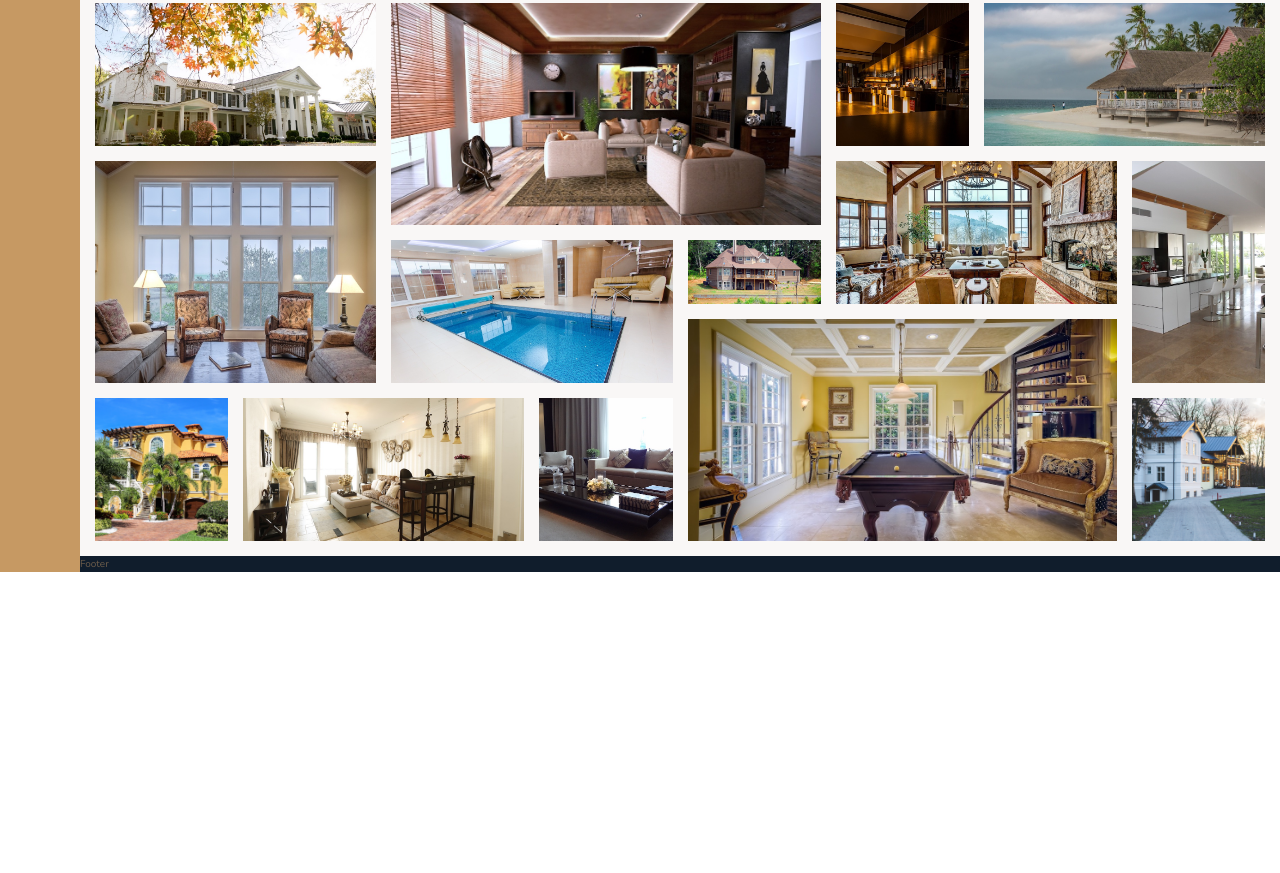
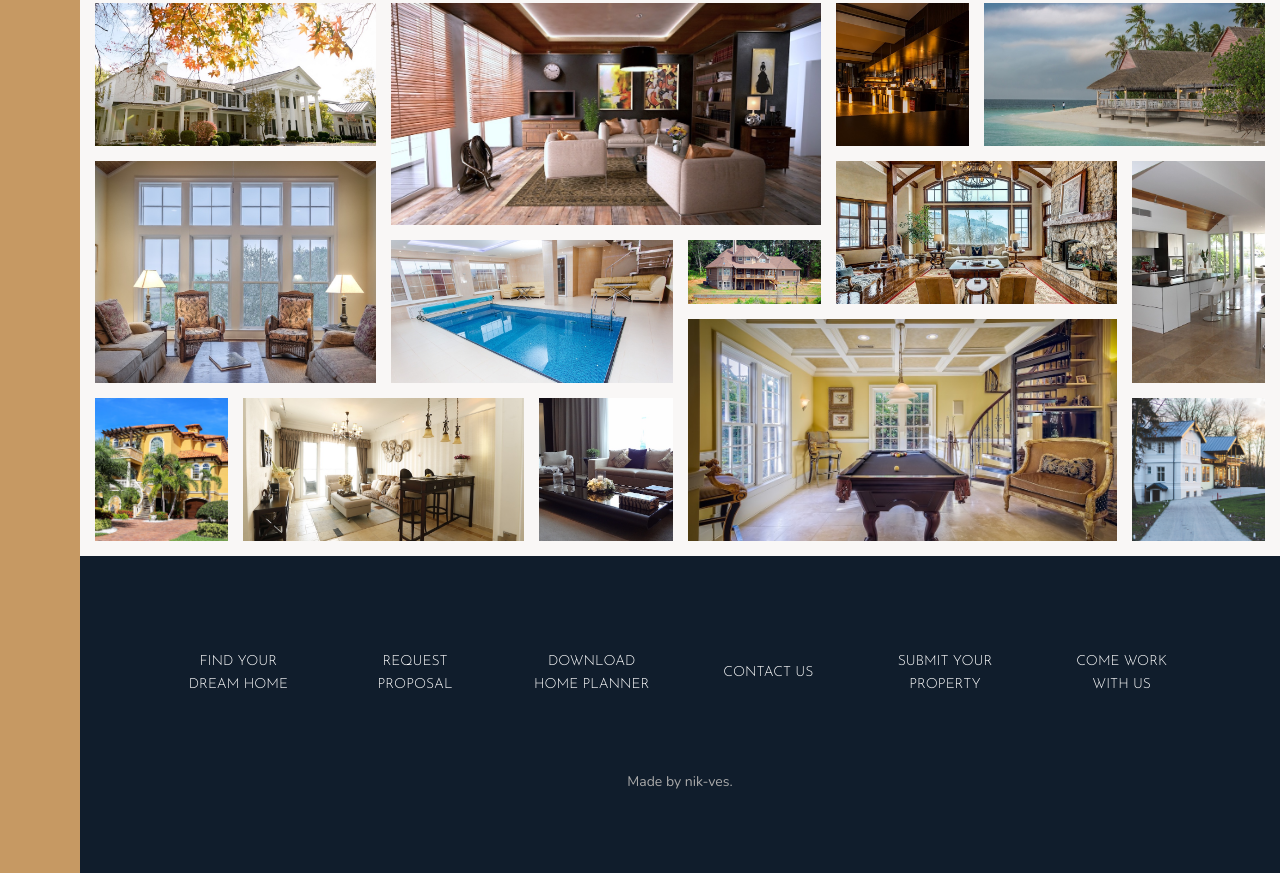
Before and after one commit to nik-ves/nexter, a website: page index.html in a window 1280 px wide. Shown: the part 3084-3957 px from the top of the page. Before the commit the page ends 3656 px from the top, so only its background shows below. Drawn offline with nearby package versions, Linux system fonts and the light colour scheme.

Commit message:
Finished the footer

```diff
--- a/index.html
+++ b/index.html
@@ -403,7 +403,18 @@
         </section>
 
         <footer class="footer">
-            Footer
+            <ul class="nav">
+                <li class="nav__item"><a href="#" class="nav__link">Find your dream home</a></li>
+                <li class="nav__item"><a href="#" class="nav__link">Request Proposal</a></li>
+                <li class="nav__item"><a href="#" class="nav__link">Download home planner</a></li>
+                <li class="nav__item"><a href="#" class="nav__link">Contact us</a></li>
+                <li class="nav__item"><a href="#" class="nav__link">Submit your property</a></li>
+                <li class="nav__item"><a href="#" class="nav__link">Come work with us</a></li>
+            </ul>
+
+            <p class="copyright">
+                Made by nik-ves.
+            </p>
         </footer>
     </body>
 </html>
--- a/sass/_footer.scss
+++ b/sass/_footer.scss
@@ -1,4 +1,40 @@
 .footer {
     background-color: $color-secondary;
     grid-column: full-start / full-end;
+    padding: 8rem;
 }
+
+.nav {
+    list-style: none;
+
+    display: grid;
+    grid-template-columns: repeat(auto-fit, minmax(15rem, 1fr));
+    grid-gap: 2rem;
+    align-items: center;
+
+    &__link:link,
+    &__link:visited {
+        font-size: 1.4rem;
+        color: #fff;
+        text-decoration: none;
+        text-transform: uppercase;
+        font-family: $font-display;
+        text-align: center;
+        padding: 1.5rem;
+        display: block;
+        transition: all 0.2s;
+    }
+
+    &__link:hover,
+    &__link:active {
+        background-color: rgba(#fff, .05);
+        transform: translateY(-3px);
+    }
+}
+
+.copyright {
+    font-size: 1.4rem;
+    color: $color-grey-light-2;
+    margin-top: 6rem;
+    text-align: center;
+}
```
Also changed, not shown: css/style.css.
